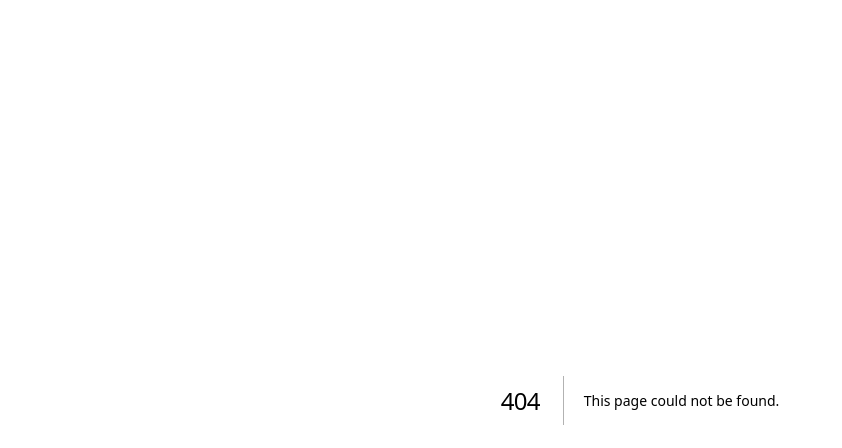
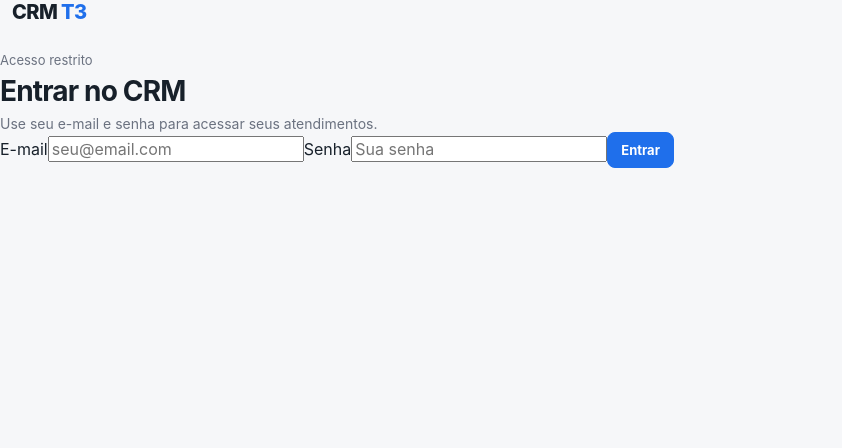
Before and after one commit to zaysauro/crm-imobiliario, a Next.js app: page /login in a window 1280 px wide. Before the commit this address had no page. Shown: the top 448 px of the page, without its empty margins (0-842 px from the left). Built offline with nearby package versions, Linux system fonts and the light colour scheme.

Commit message:
feat: add CRM login page

```diff
--- /dev/null
+++ b/app/login/page.tsx
@@ -0,0 +1,57 @@
+'use client'
+
+import { FormEvent, useState } from 'react'
+import { useRouter } from 'next/navigation'
+import { createClient } from '../../supabase-client'
+
+export default function LoginPage() {
+  const router = useRouter()
+  const [email, setEmail] = useState('')
+  const [password, setPassword] = useState('')
+  const [error, setError] = useState('')
+  const [loading, setLoading] = useState(false)
+
+  async function handleSubmit(event: FormEvent<HTMLFormElement>) {
+    event.preventDefault()
+    setLoading(true)
+    setError('')
+
+    const supabase = createClient()
+    const { error } = await supabase.auth.signInWithPassword({ email, password })
+
+    if (error) {
+      setError('E-mail ou senha inválidos.')
+      setLoading(false)
+      return
+    }
+
+    router.push('/')
+    router.refresh()
+  }
+
+  return (
+    <main className="login-page">
+      <section className="login-card">
+        <div className="brand login-brand">CRM <span>T3</span></div>
+        <div className="eyebrow">Acesso restrito</div>
+        <h1>Entrar no CRM</h1>
+        <p className="sub">Use seu e-mail e senha para acessar seus atendimentos.</p>
+
+        <form onSubmit={handleSubmit} className="login-form">
+          <label>
+            E-mail
+            <input type="email" value={email} onChange={(e) => setEmail(e.target.value)} placeholder="seu@email.com" required autoComplete="email" />
+          </label>
+          <label>
+            Senha
+            <input type="password" value={password} onChange={(e) => setPassword(e.target.value)} placeholder="Sua senha" required autoComplete="current-password" />
+          </label>
+          {error && <div className="form-error">{error}</div>}
+          <button className="btn primary login-button" disabled={loading} type="submit">
+            {loading ? 'Entrando...' : 'Entrar'}
+          </button>
+        </form>
+      </section>
+    </main>
+  )
+}
```
